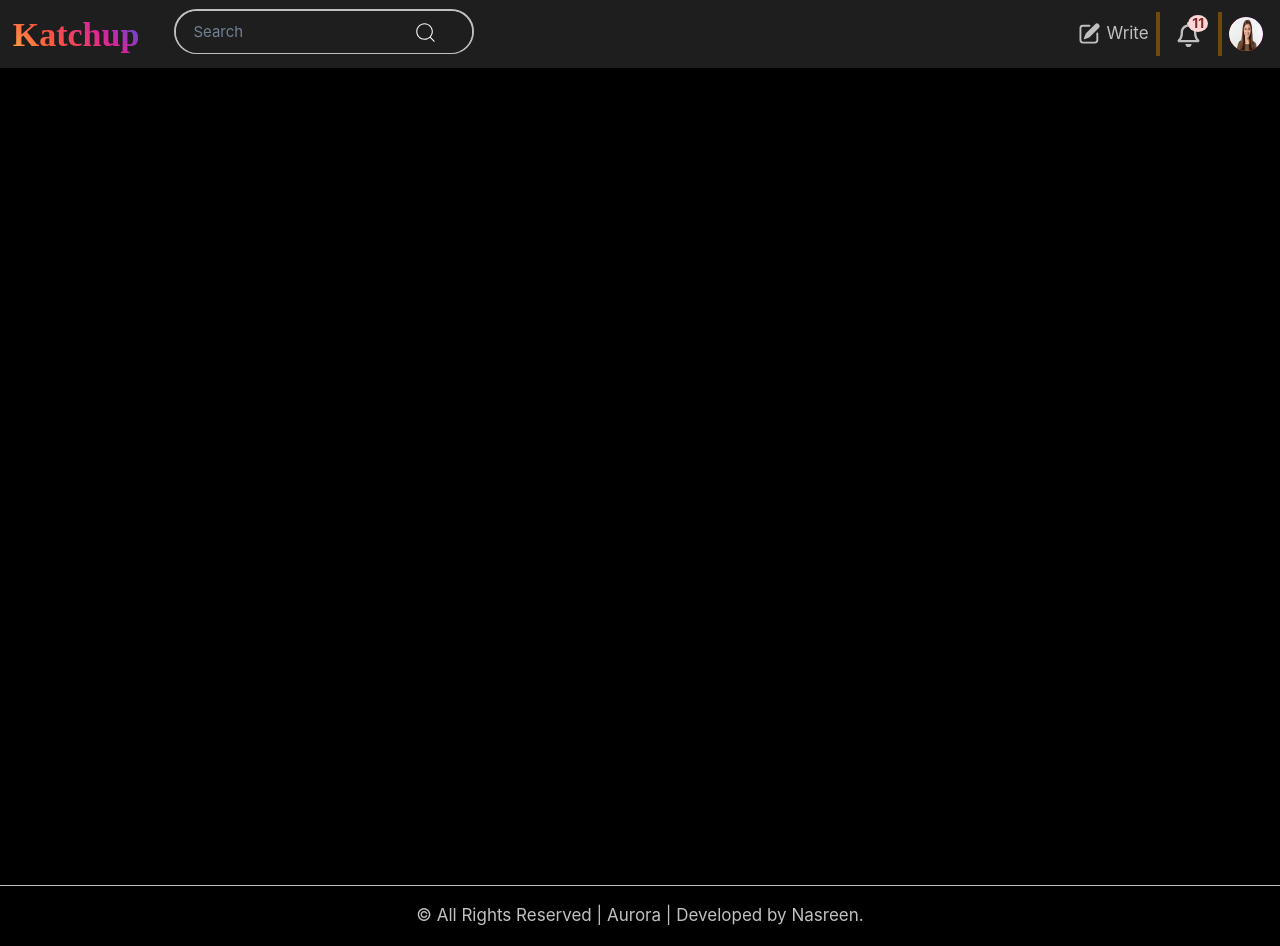
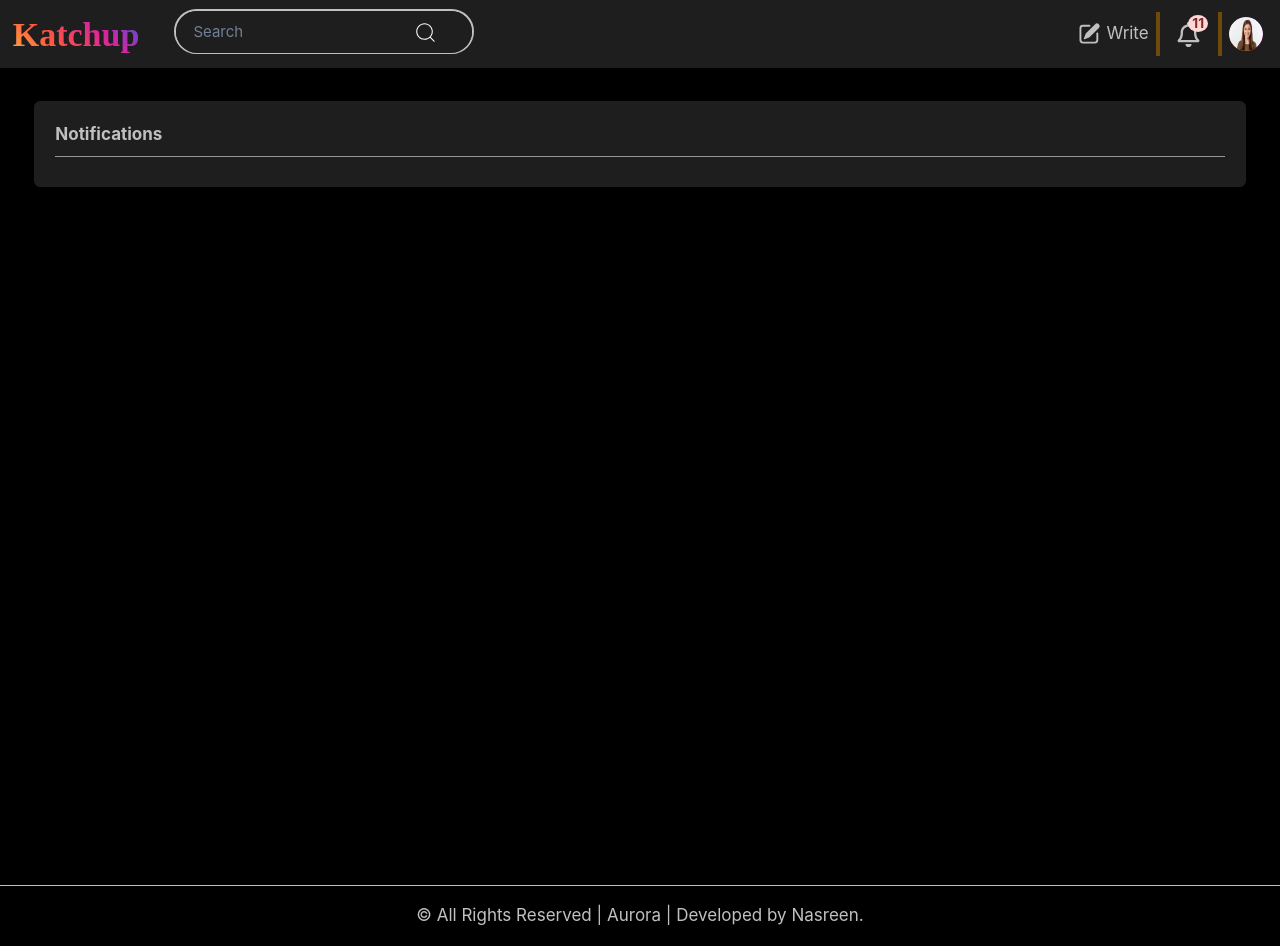
Before and after one commit to Nasreen027/Katchup, a React (Vite) app: page /notifications in a window 1280 px wide. Built offline with nearby package versions, Linux system fonts and the light colour scheme; no server answers.

Commit message:
updated notifications page

```diff
--- a/src/pages/Notifications.jsx
+++ b/src/pages/Notifications.jsx
@@ -1,11 +1,49 @@
-import React from 'react'
+import { Box, Divider, Flex, Image, Text } from "@chakra-ui/react";
+import React from "react";
+import { colors } from "../theme/colors";
+import ProfilePic from "../assets/myProfile.jpg";
 
 function Notifications() {
   return (
     <>
+      <Box
+        backgroundColor={colors.bg.primary}
+        color={colors.text.primary}
+        minWidth="300px"
+        p={5}
+        boxShadow="xl"
+        borderRadius="md"
+      >
+        <Text fontWeight="bold" mb={2}>
+          Notifications
+        </Text>
+        <Divider mb={2} />
+        <Box
+          backgroundColor={colors.bg.primary}
+          _hover={{ backgroundColor: colors.bg.hover }}
+        >
 
+          {/* <Flex flexDirection="row" align="flex-start">
+            <Box
+              overflow={"hidden"}
+              backgroundColor={colors.bg.primary}
+              justifyContent={"center"}
+              alignItems={"center"}
+              borderRadius={50}
+              w={45}
+              mr={5}
+            >
+              <Image w={30} src={ProfilePic} />
+              </Box>
+            <Text fontWeight="medium">John liked your post</Text>
+            <Text fontSize="sm" color="gray.500">
+              11:11
+            </Text>
+          </Flex> */}
+        </Box>
+      </Box>
     </>
-  )
+  );
 }
 
-export default Notifications
+export default Notifications;
```
